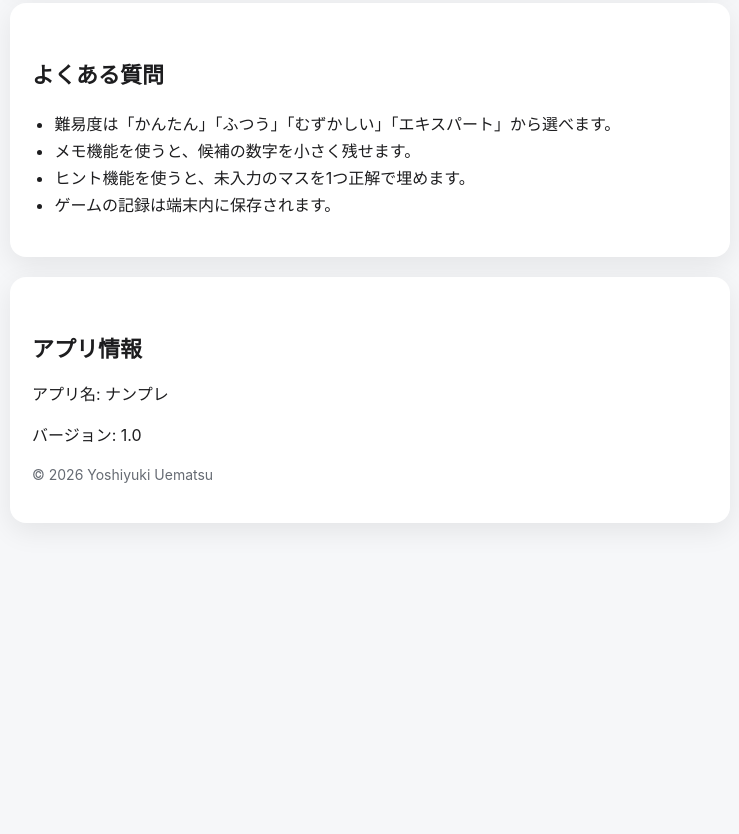
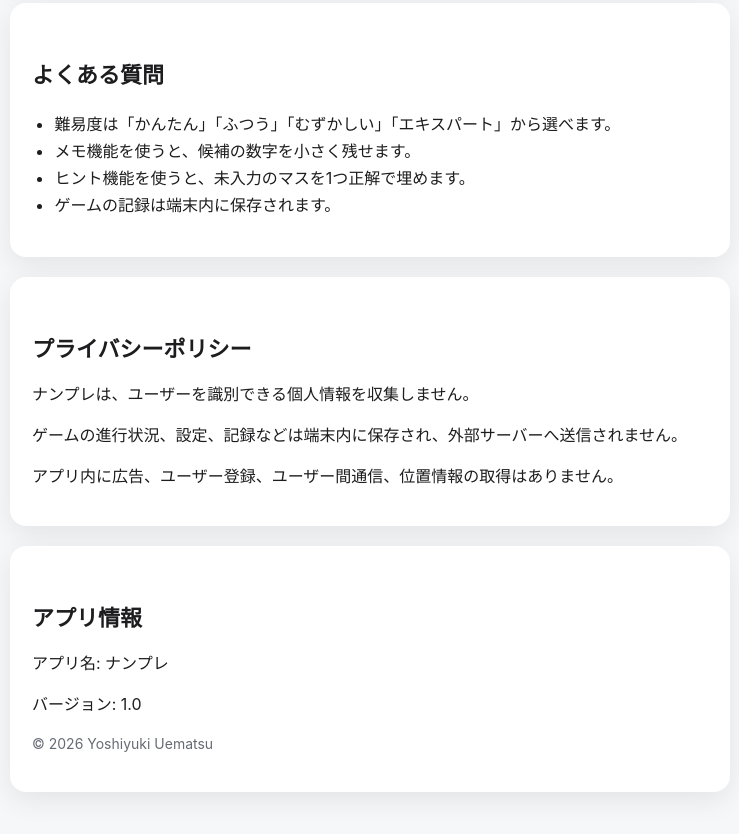
Before and after one commit to cyoro01-wq/nunplay-support, a plain HTML site: page index.html in a window 1280 px wide. Shown: the part 410-1244 px from the top of the page, without its empty margins (270-1009 px from the left). Before the commit the page ends 981 px from the top, so only its background shows below. Drawn offline with Linux system fonts and the light colour scheme.

Commit message:
Add privacy policy section to index.html

```diff
--- a/index.html
+++ b/index.html
@@ -85,6 +85,13 @@
     </section>
 
     <section class="card">
+      <h2>プライバシーポリシー</h2>
+      <p>ナンプレは、ユーザーを識別できる個人情報を収集しません。</p>
+      <p>ゲームの進行状況、設定、記録などは端末内に保存され、外部サーバーへ送信されません。</p>
+      <p>アプリ内に広告、ユーザー登録、ユーザー間通信、位置情報の取得はありません。</p>
+    </section>
+
+    <section class="card">
       <h2>アプリ情報</h2>
       <p>アプリ名: ナンプレ</p>
       <p>バージョン: 1.0</p>
```
